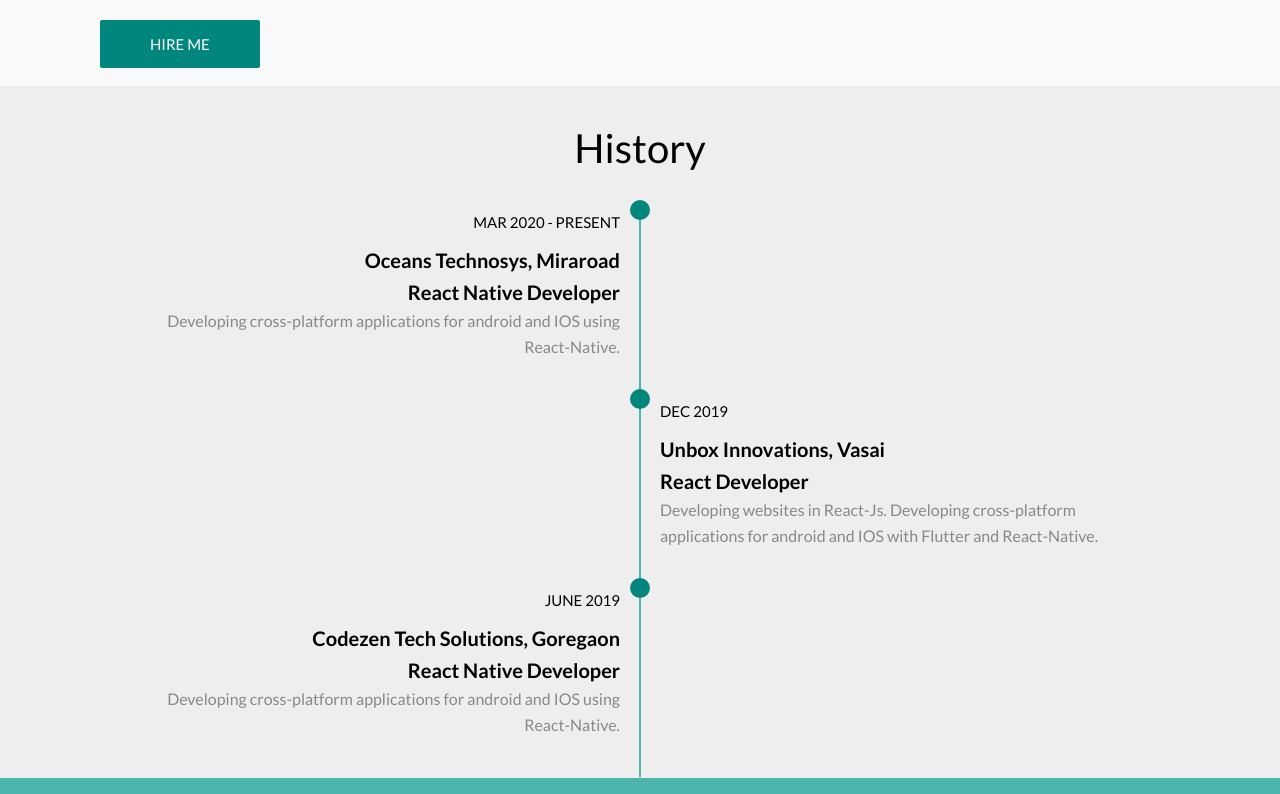
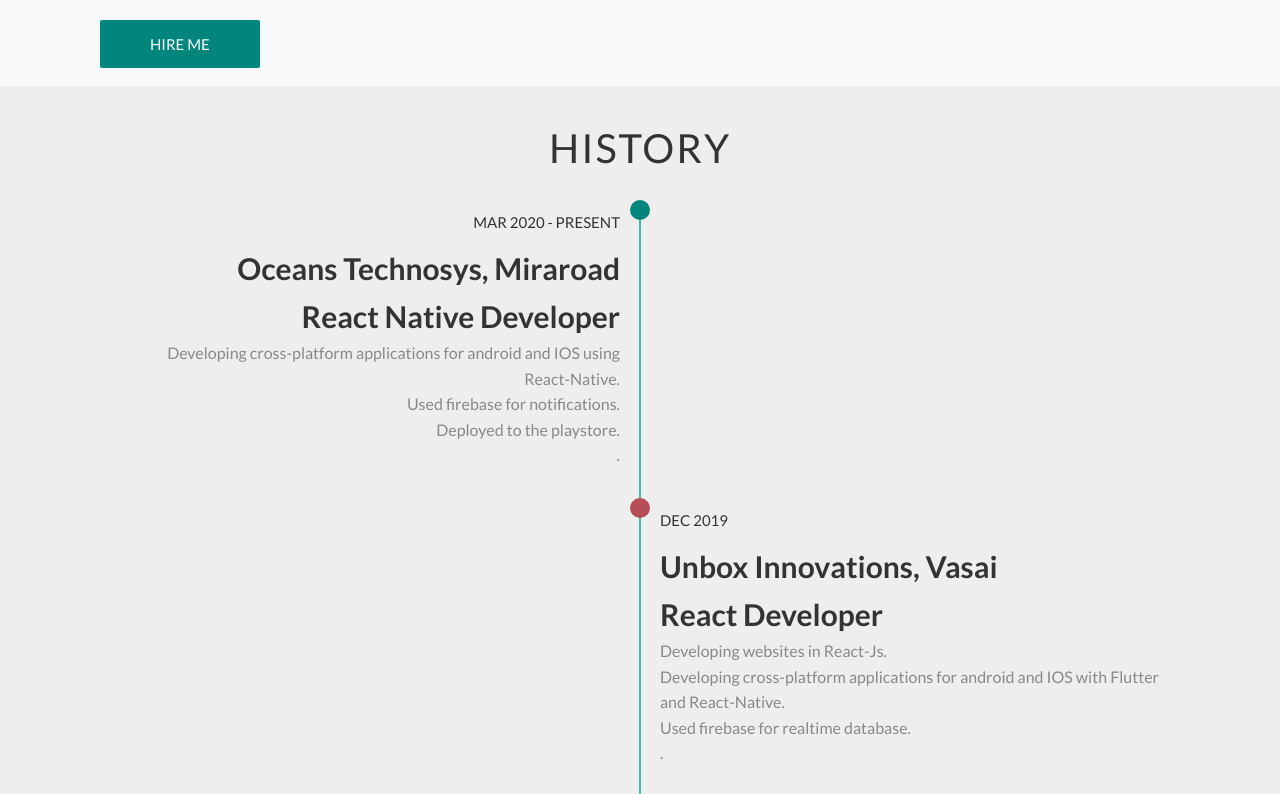
Before and after one commit to shankar81/personal-website, a React (Create React App) app: page /about in a window 1280 px wide. Shown: the part 766-1560 px from the top of the page. Built offline with nearby package versions, Linux system fonts and the light colour scheme; a web font is replaced by a local one.

Commit message:
before working on dark theme

```diff
--- a/src/components/LandingProjects/LandingProjects.scss
+++ b/src/components/LandingProjects/LandingProjects.scss
@@ -10,7 +10,7 @@
 
   &__heading {
       color: $primaryDarkColor;
-      letter-spacing: 0.2rem;
+      letter-spacing: $letter-spacing;
       word-spacing: 0.5rem;
       text-transform: uppercase;
       margin: 0 auto;
--- a/src/components/Project/Project.scss
+++ b/src/components/Project/Project.scss
@@ -74,7 +74,7 @@
     &--detail {
       font-weight: bold;
       text-transform: uppercase;
-      letter-spacing: 0.2rem;
+      letter-spacing: $letter-spacing;
       color: white;
       background-color: $primaryDarkColor;
       padding: 1.5rem;
--- a/src/components/Timeline/Timeline.scss
+++ b/src/components/Timeline/Timeline.scss
@@ -36,6 +36,10 @@
       position: absolute;
       left: 50%;
       transform: translate(-50%, -50%);
+
+      &--reversed {
+        background-color: $tertiaryColor;
+      }
     }
 
     &--content {
@@ -54,12 +58,13 @@
     &--heading {
       font-weight: 400;
       text-transform: uppercase;
+      color: #333;
       margin-bottom: 1rem;
       text-align: right;
     }
 
     &--desc {
-        font-size: 1.6rem;
+      font-size: 1.6rem;
       font-weight: 400;
       color: #888;
       text-align: end;
@@ -70,8 +75,9 @@
     }
 
     &--title {
-      font-size: 2rem;
+      font-size: 3rem;
       text-align: right;
+      color: #333;
     }
   }
 }
--- a/src/components/Timeline/Timeline.tsx
+++ b/src/components/Timeline/Timeline.tsx
@@ -8,21 +8,21 @@ export default function Timeline() {
       title: "Codezen Tech Solutions, Goregaon",
       position: "React Native Developer",
       desc:
-        "Developing cross-platform applications for android and IOS using React-Native.",
+        "Developing cross-platform applications for android and IOS using React-Native. Developed applications and deployed to the playstore.",
     },
     {
       date: "DEC 2019",
       title: "Unbox Innovations, Vasai",
       position: "React Developer",
       desc:
-        "Developing websites in React-Js. Developing cross-platform applications for android and IOS with Flutter and React-Native.",
+        "Developing websites in React-Js. Developing cross-platform applications for android and IOS with Flutter and React-Native. Used firebase for realtime database.",
     },
     {
       date: "MAR 2020 - Present",
       title: "Oceans Technosys, Miraroad",
       position: "React Native Developer",
       desc:
-        "Developing cross-platform applications for android and IOS using React-Native.",
+        "Developing cross-platform applications for android and IOS using React-Native. Used firebase for notifications. Deployed to the playstore.",
     },
   ];
   return (
@@ -32,20 +32,28 @@ export default function Timeline() {
         const eventClasess = ["timeline__event"];
         const contentClasess = ["timeline__event--content"];
         const descClasess = ["timeline__event--desc"];
+        const dotClasess = ["timeline__event--dot"];
         if (index % 2 !== 0) {
           // Reversed classes
           eventClasess.push("timeline__event--reversed");
           contentClasess.push("timeline__event--content--reversed");
           descClasess.push("timeline__event--desc--reversed");
+          dotClasess.push("timeline__event--dot--reversed");
         }
         return (
           <div key={index} className={eventClasess.join(" ")}>
-            <div className="timeline__event--dot" />
+            <div className={dotClasess.join(" ")} />
             <div className={contentClasess.join(" ")}>
               <h2 className="timeline__event--heading">{el.date}</h2>
               <h2 className="timeline__event--title">{el.title}</h2>
               <h2 className="timeline__event--title">{el.position}</h2>
-              <h2 className={descClasess.join(" ")}>{el.desc}</h2>
+              {el.desc.split(".").map((sentence, i) => {
+                return (
+                  <h2 key={i} className={descClasess.join(" ")}>
+                    {sentence}.
+                  </h2>
+                );
+              })}
             </div>
           </div>
         );
--- a/src/cosntants.scss
+++ b/src/cosntants.scss
@@ -9,6 +9,7 @@ $primaryDarkColor: #00867d;
 $secondaryColor: #e0e0e0;
 $secondaryLightColor: #ffffff;
 $secondaryDarkColor: #aeaeae;
+$tertiaryColor: #b64d57;
 
 $border-radius: 0.2rem;
 
@@ -18,6 +19,8 @@ $transition: 0.3s;
 
 $backdrop-zindex: 10;
 
+$letter-spacing: 0.2rem;
+
 // Breakpoints
 $bp-largest: 75em; //1200px
 $bp-large: 68.75em; //1100px
--- a/src/pages/About/About.scss
+++ b/src/pages/About/About.scss
@@ -31,6 +31,9 @@
   &__heading {
     font-weight: 400;
     font-size: 4rem;
+    color: #333;
+    text-transform: uppercase;
+    letter-spacing: $letter-spacing;
     margin-bottom: 1rem;
   }
 
@@ -67,9 +70,11 @@
 
     &--heading {
       font-size: 4rem;
+      color: #333;
       font-weight: 400;
       text-align: center;
-      text-transform: capitalize;
+      text-transform: uppercase;
+      letter-spacing: $letter-spacing;
       margin: 0 auto 3rem auto;
     }
   }
```
